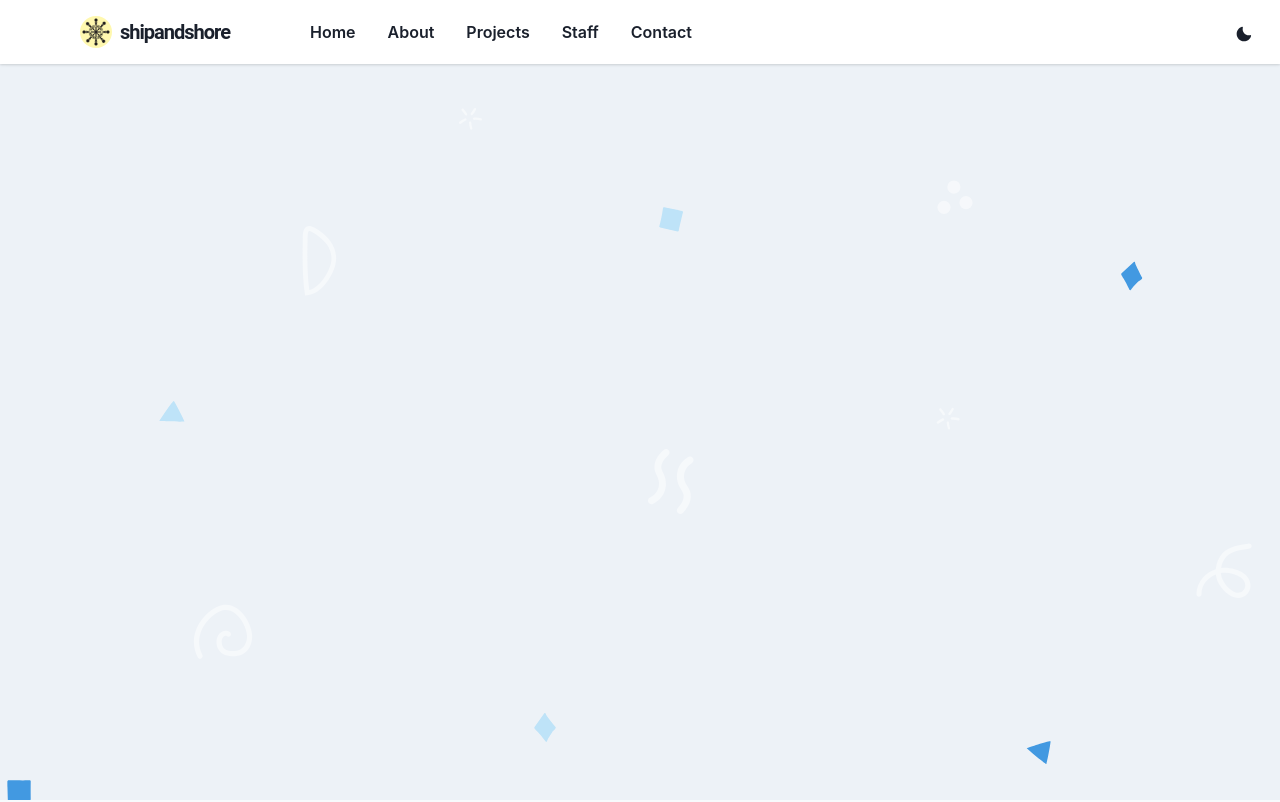
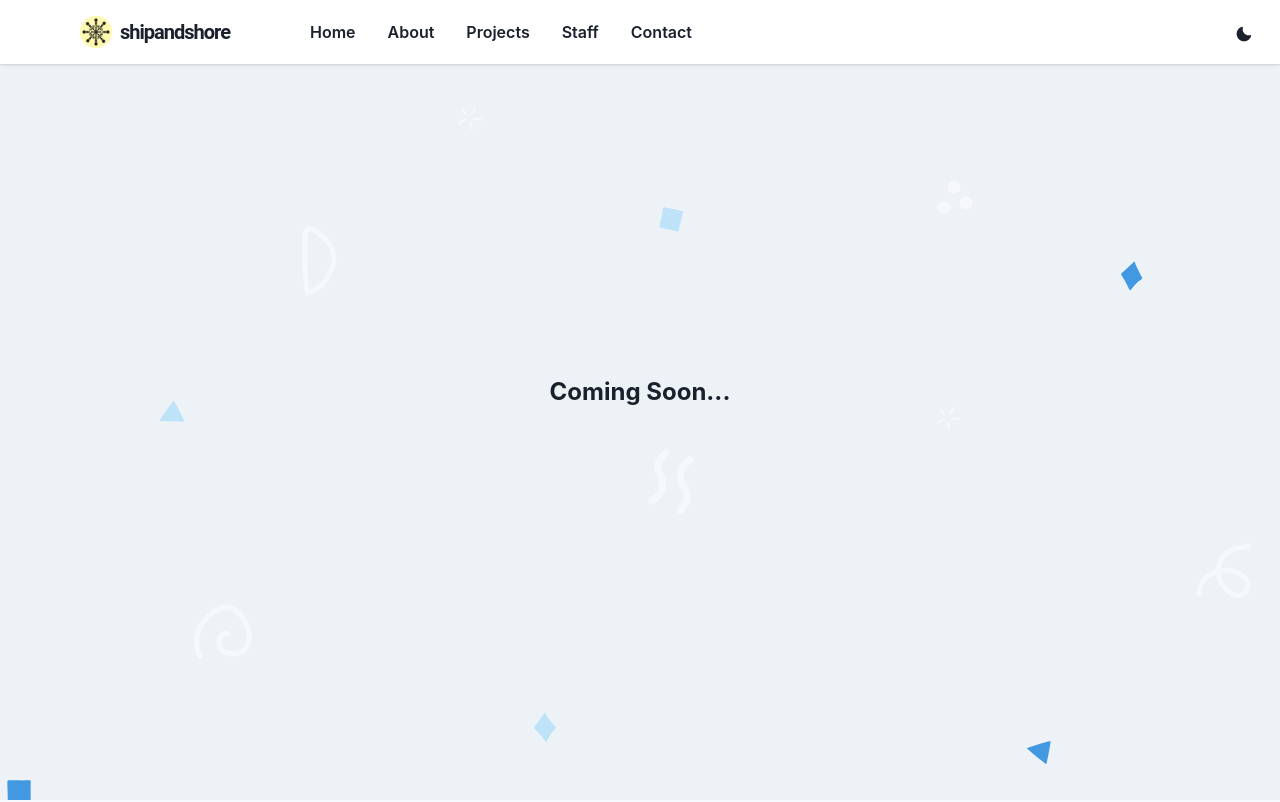
Before and after one commit to augustine-ugwu/shipandshore, a React (Create React App) app: page /projects in a window 1280 px wide. Shown: the top 802 px of the page. Built offline with nearby package versions, Linux system fonts and the light colour scheme.

Commit message:
Edited Contact Page

```diff
--- a/src/views/Projects.jsx
+++ b/src/views/Projects.jsx
@@ -33,7 +33,18 @@ const Projects = () => {
           borderRadius="lg"
           m={{ base: 5, md: 16, lg: 10 }}
           p={{ base: 5, lg: 10 }}
-        ></Box>
+        >
+          <Heading
+            fontSize={{
+              base: "lg",
+              md: "2xl",
+            }}
+            textAlign="center"
+            mb={20}
+          >
+            Coming Soon...
+          </Heading>
+        </Box>
       </Flex>
     </>
   );
```
Also changed, not shown: src/views/Contact.jsx (+6 -2 lines), 1 other file (tests, documents, lock files or other folders).
